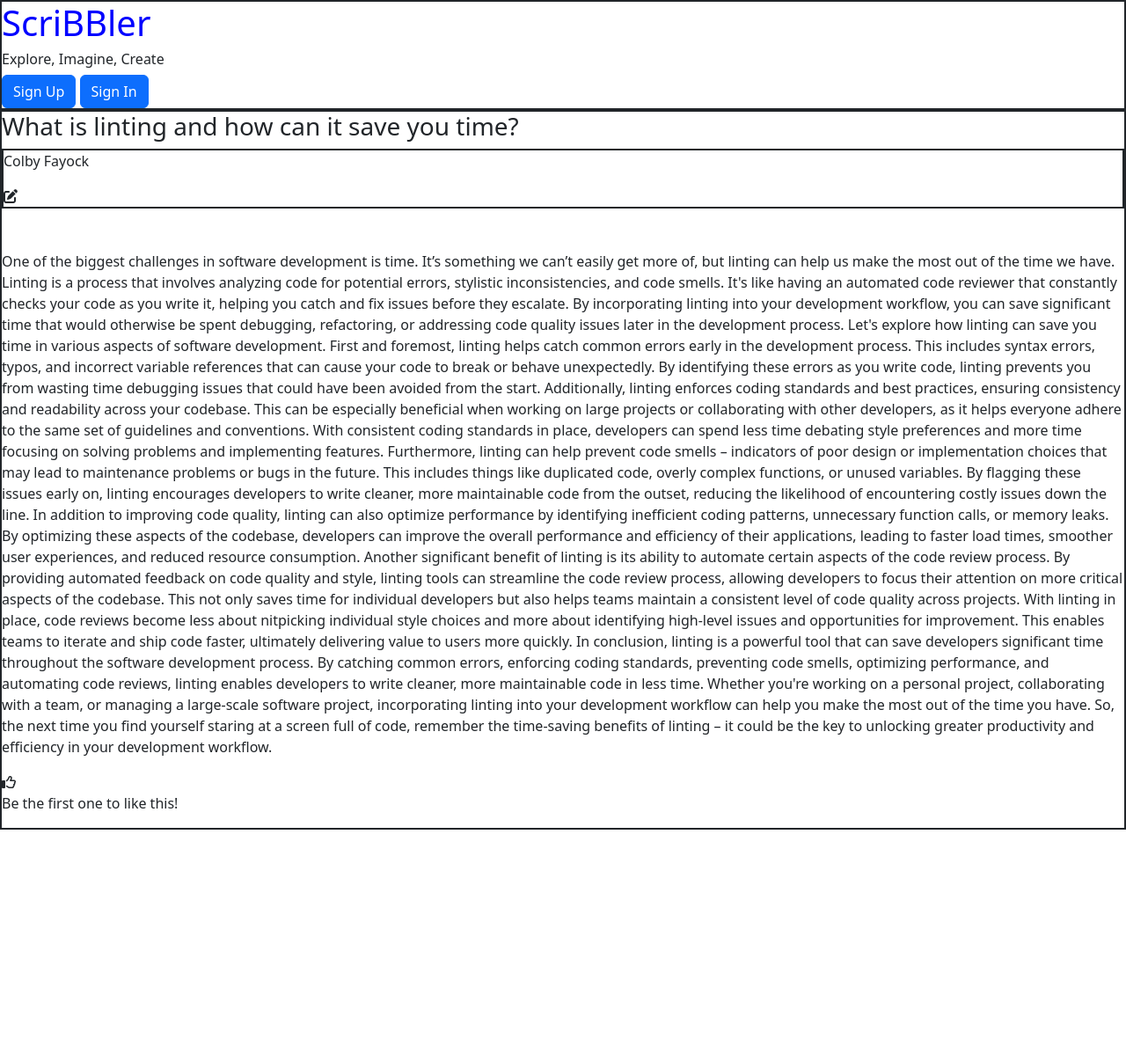
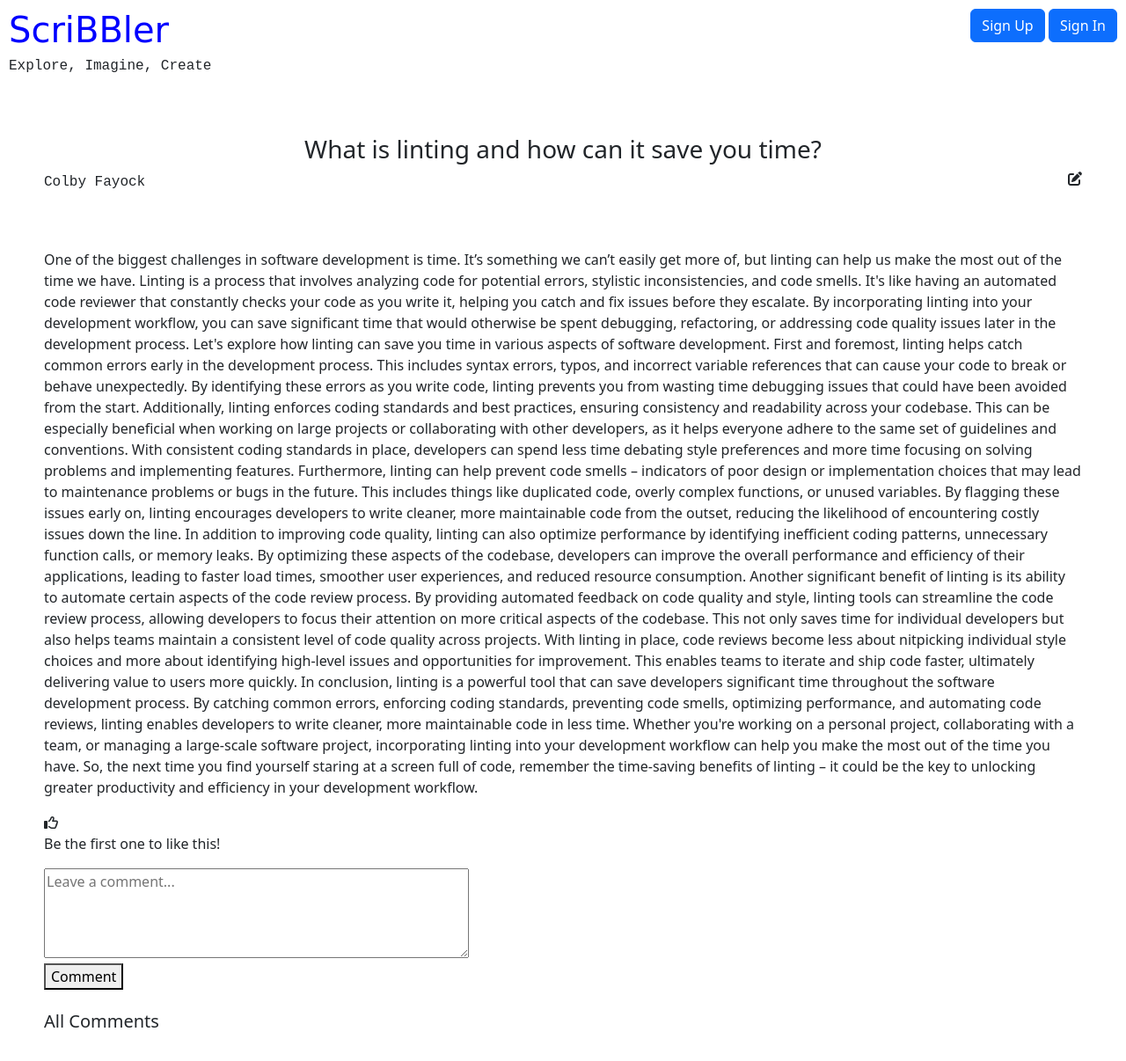
Before and after one commit to arghya984/Scribbler, a website: page html/post2.html in a window 1280 px wide. Shown: the whole page at 88% size. Before the commit the page ends 943 px from the top, so only its background shows below. Drawn offline with nearby package versions, Linux system fonts and the light colour scheme; a web font is replaced by a local one.

Commit message:
added comment feature for all post

```diff
--- a/html/post2.html
+++ b/html/post2.html
@@ -37,7 +37,7 @@
     <div id="content">
       <h3>What is linting and how can it save you time?</h3>
       <div class="post-username">
-        <p>Colby Fayock</p>
+        <p class="username">Colby Fayock</p>
         <i class="fa-solid fa-pen-to-square"></i>
       </div>
       <br /><br />
@@ -102,6 +102,21 @@
       </p>
       <i class="fa-regular fa-thumbs-up" id="likebutton"></i>
       <p id="likecount">Be the first one to like this!</p>
+      <form id="commentForm">
+        <textarea
+          id="commentInput"
+          rows="4"
+          cols="50"
+          placeholder="Leave a comment..."
+        ></textarea
+        ><br />
+        <button type="button" onclick="submitComment()">Comment</button>
+      </form>
+      <br />
+      <div id="allComments">
+        <h5>All Comments</h5>
+        <ul id="commentsList"></ul>
+      </div>
     </div>
     <script src="../scripts/post.js"></script>
   </body>
--- a/scripts/post.js
+++ b/scripts/post.js
@@ -24,3 +24,20 @@ likebutton.addEventListener("click", ()=>{
     likecount.innerText="1 person likes this!";
     likebutton.className="fa-solid fa-thumbs-up";
 });
+
+
+//code for comments
+function submitComment() {
+  var commentInput = document.getElementById("commentInput").value;
+  var commentsList = document.getElementById("commentsList");
+
+  // Create a new list item for the comment
+  var listItem = document.createElement("li");
+  listItem.textContent = commentInput;
+
+  // Add the new comment to the top of the list
+  commentsList.insertBefore(listItem, commentsList.firstChild);
+
+  // Clear the comment input field after submitting
+  document.getElementById("commentInput").value = "";
+}
--- a/styles/post.css
+++ b/styles/post.css
@@ -1,5 +1,50 @@
-div{
-    border: 2px;
-    border-style: solid;
+
+h1{
+    font-family: "Montez", cursive;
 
 }
+h6{
+    font-family: "Ubuntu Mono", monospace;
+    font-weight: 400;
+  font-style: normal;
+
+}
+#header {
+    display: flex ;
+    padding: 10px;
+}
+logo{
+    flex: 20%;
+
+}
+#content{
+    padding: 50px;
+}
+h3{
+    text-align: center;
+}
+.post-username{
+    display: flex;
+    justify-content: space-between;
+}
+i{
+    cursor: pointer;
+}
+.username{
+    font-family: "Ubuntu Mono", monospace;
+    font-weight: 400;
+  font-style: normal;
+}
+#commentsList {
+    list-style-type: none;
+    padding: 0;
+}
+
+#commentsList li {
+    background-color: white;
+    padding: 10px;
+    margin-bottom: 10px;
+    border-radius: 5px;
+    border-color: grey;
+    border-style: solid;
+}
```
Also changed, not shown: html/post1.html (+16 -1 lines), html/post3.html (+16 -1 lines), html/post4.html (+16 -1 lines), html/post5.html (+16 -1 lines), html/postlist.html (+5 -5 lines).
